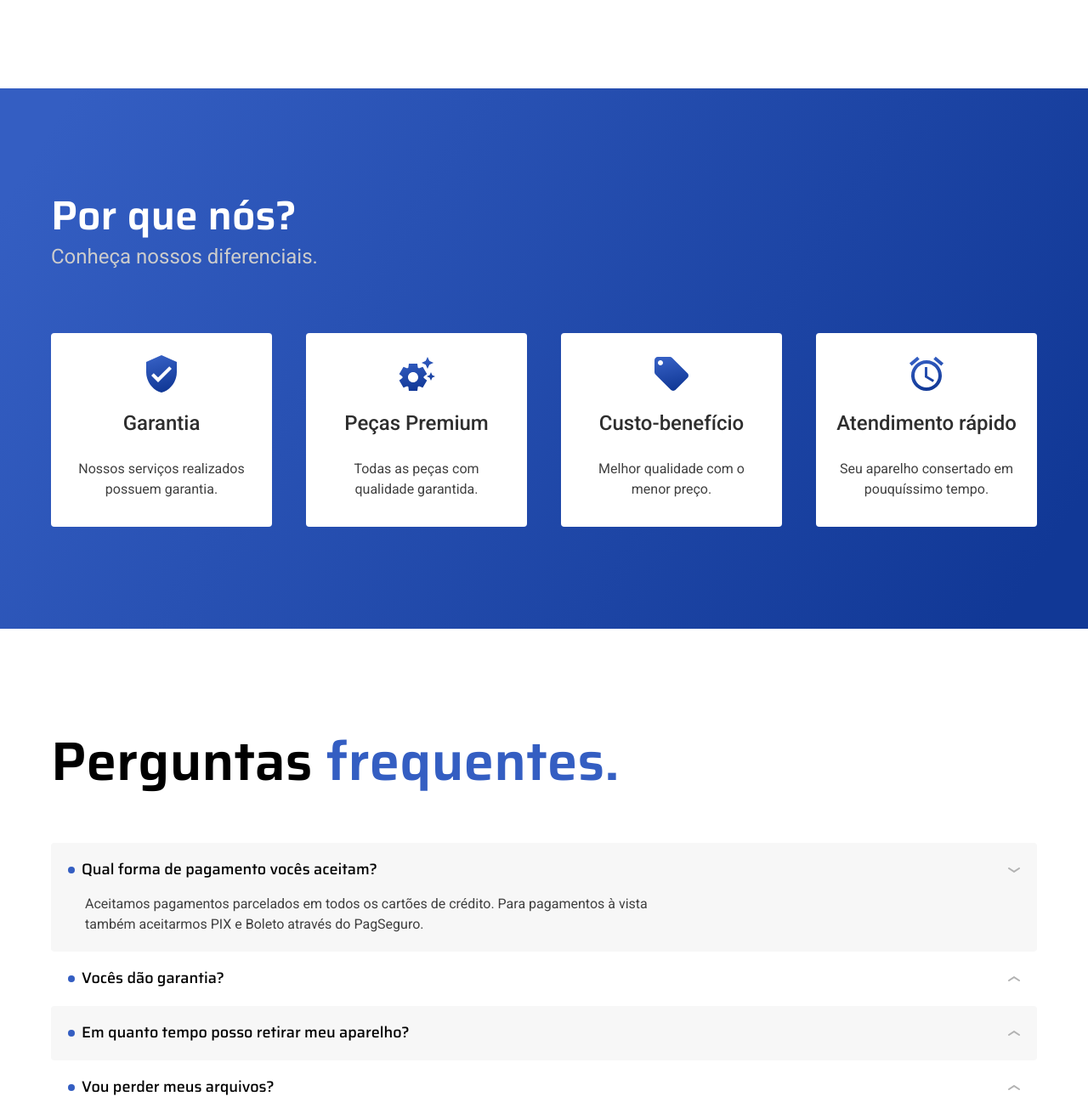
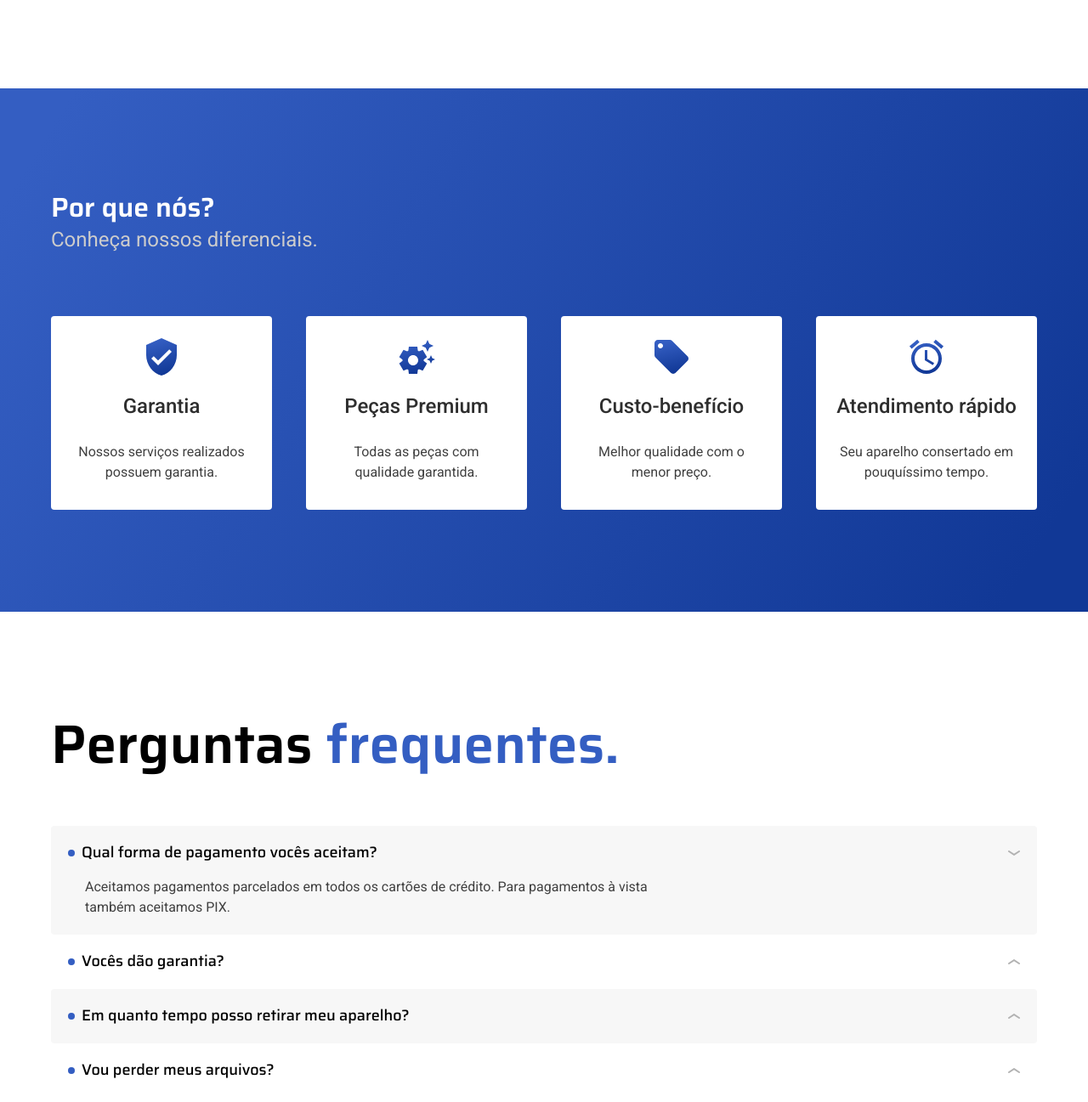
Before and after one commit to luc-ribeiro/ribeiro-tecnologia, a plain HTML site: page servicos.html in a window 1280 px wide. Shown: the part 1335-2632 px from the top of the page at 85% size. Drawn offline with Linux system fonts and the light colour scheme.

Commit message:
Informaçoes de serviço atualizadas e ajuste de tipografia

```diff
--- a/servicos.html
+++ b/servicos.html
@@ -362,7 +362,7 @@
     <section class="diferenciais-bg">
       <div class="diferenciais container">
         <header class="container">
-          <h2 class="font-1-xl cor-0">Por que nós?</h2>
+          <h2 class="font-1-l cor-0">Por que nós?</h2>
           <p class="font-2-l cor-4">Conheça nossos diferenciais.</p>
         </header>
 
@@ -442,8 +442,7 @@
           </dt>
           <dd id="pergunta1" class="font-2-xs cor-9 ativa">
             Aceitamos pagamentos parcelados em todos os cartões de crédito. Para
-            pagamentos à vista também aceitarmos PIX e Boleto através do
-            PagSeguro.
+            pagamentos à vista também aceitamos PIX.
           </dd>
         </div>
         <div>
```
